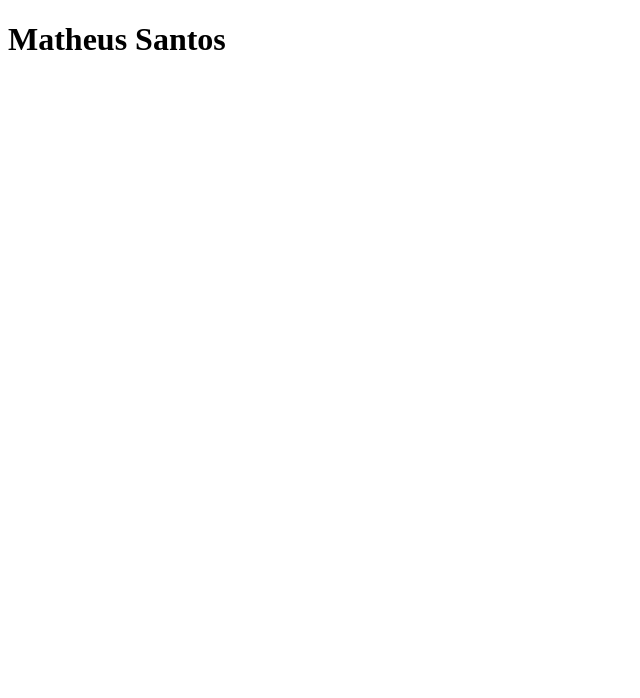
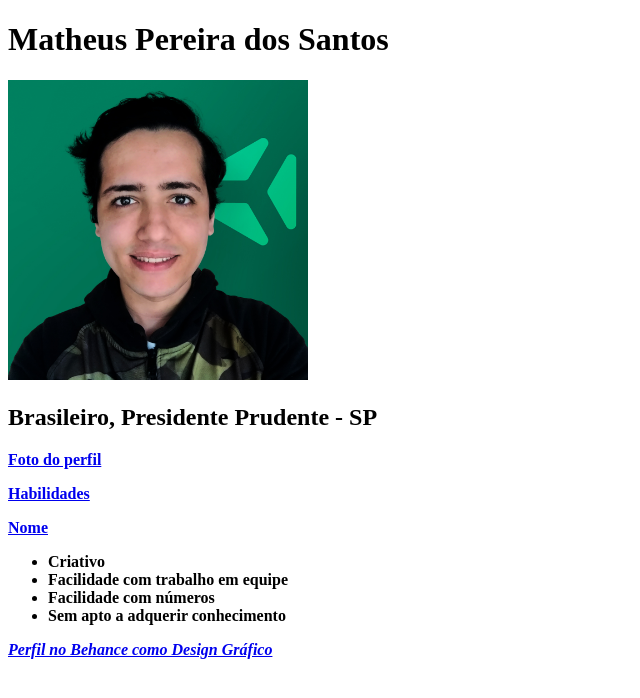
Before and after one commit to mtssantos96/Meu-Portfolio, a plain HTML site: page index.html in a window 1280 px wide. Shown: the whole page, without its empty margins (0-640 px from the left). Drawn offline with Linux system fonts and the light colour scheme.

Commit message:
Adicionando primeiras informaçoes ao meu Portfolio

```diff
--- a/index.html
+++ b/index.html
@@ -5,6 +5,26 @@
     <title>Document</title>
 </head>
 <body>
-    <h1>Matheus Santos</h1>
+    <h1 id="nome">Matheus Pereira dos Santos</h1>
+
+    <img id="foto-perfil" src="Perfil.jpg" width="300px" alt="Uma imagem minha, sorrindo, usando uma blusa de frio preta, com detalhes verde e o fundo virtual, verde, com a logo da Trybe">
+
+    <h2>Brasileiro, Presidente Prudente - SP</h2>
+
+    <p><a href="#foto-perfil"><strong>Foto do perfil<strong></a></p>
+
+    <p><a href="#habilidades">Habilidades</a></p>
+
+    <p><a href="#nome">Nome</a></p>
+
+    <ul id="habilidades">
+        <li>Criativo</li>
+        <li>Facilidade com trabalho em equipe</li>
+        <li>Facilidade com números</li>
+        <li>Sem apto a adquerir conhecimento</li>
+    </ul>
+
+    <p><a href="https://www.behance.net/mhodesign96" target="_blank"><em>Perfil no Behance como Design Gráfico<em></a></p>
+
 </body>
 </html>
```
Also changed, not shown: Perfil.jpg (added).
